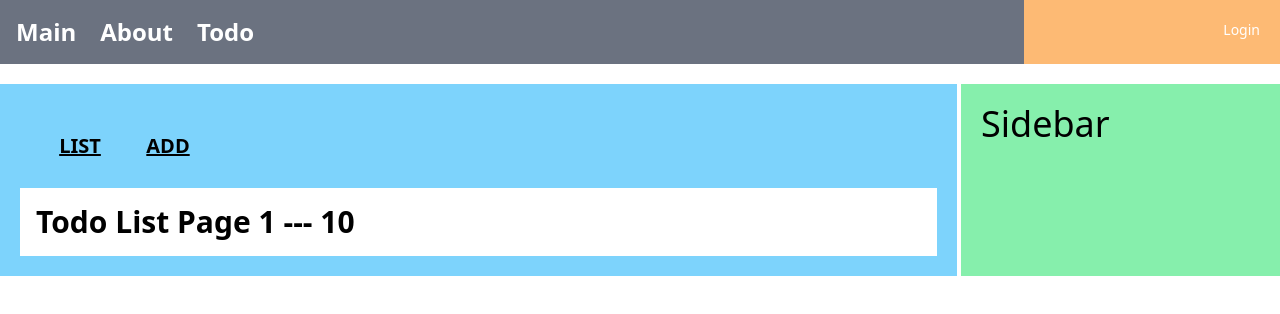
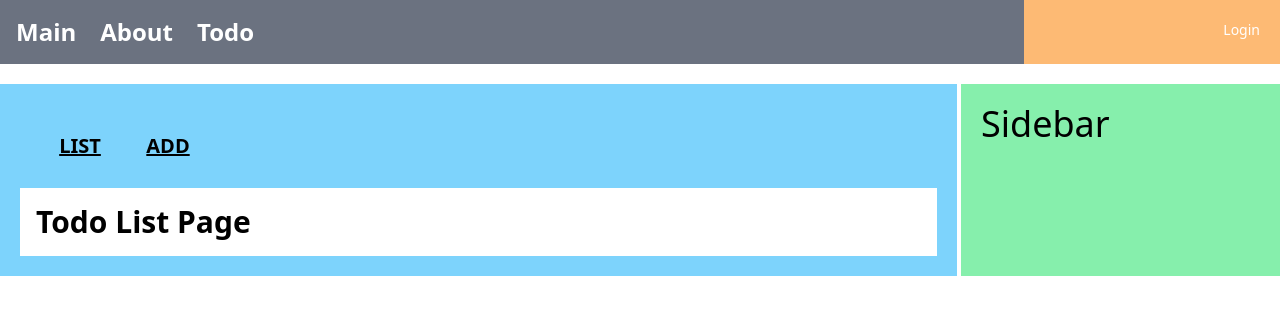
Before and after one commit to seminify/mall, a React (Create React App) app in the folder app/: page /todo/list in a window 1280 px wide. Shown: the top 314 px of the page. Built offline with nearby package versions, Linux system fonts and the light colour scheme.

Commit message:
동적 페이지 이동

```diff
--- a/app/src/pages/todo/ListPage.js
+++ b/app/src/pages/todo/ListPage.js
@@ -1,20 +1,7 @@
-import { useSearchParams } from 'react-router-dom';
-
-const ListPage = () => {
-  const [searchParams] = useSearchParams();
-  const page = searchParams.get('page')
-    ? parseInt(searchParams.get('page'))
-    : 1;
-  const size = searchParams.get('size')
-    ? parseInt(searchParams.get('size'))
-    : 10;
-  return (
-    <div className='w-full bg-white p-4'>
-      <div className='text-3xl font-extrabold'>
-        Todo List Page {page} --- {size}
-      </div>
-    </div>
-  );
-};
+const ListPage = () => (
+  <div className='w-full bg-white p-4'>
+    <div className='text-3xl font-extrabold'>Todo List Page</div>
+  </div>
+);
 
 export default ListPage;
--- /dev/null
+++ b/app/src/pages/todo/ModifyPage.js
@@ -0,0 +1,9 @@
+const ModifyPage = () => {
+  return (
+    <div className='w-full bg-white p-4'>
+      <div className='text-3xl font-extrabold'>Todo Modify Page</div>
+    </div>
+  );
+};
+
+export default ModifyPage;
--- a/app/src/pages/todo/ReadPage.js
+++ b/app/src/pages/todo/ReadPage.js
@@ -1,10 +1,36 @@
-import { useParams } from 'react-router-dom';
+import {
+  createSearchParams,
+  useNavigate,
+  useParams,
+  useSearchParams,
+} from 'react-router-dom';
 
 const ReadPage = () => {
   const { tno } = useParams();
+  const navigate = useNavigate();
+  const [searchParams] = useSearchParams();
+  const page = searchParams.get('page')
+    ? parseInt(searchParams.get('page'))
+    : 1;
+  const size = searchParams.get('size')
+    ? parseInt(searchParams.get('size'))
+    : 10;
+  const search = createSearchParams({
+    page,
+    size,
+  }).toString();
+  const moveToModify = (tno) => {
+    navigate({
+      pathname: `../modify/${tno}`,
+      search,
+    });
+  };
   return (
     <div className='mt-6 w-full bg-white font-extrabold'>
       <div className='text-2xl'>Todo Read Page {tno}</div>
+      <div>
+        <button onClick={() => moveToModify(tno)}>Test Modify</button>
+      </div>
     </div>
   );
 };
--- a/app/src/router/todoRouter.js
+++ b/app/src/router/todoRouter.js
@@ -5,6 +5,7 @@ const Loading = <div>Loading....</div>;
 const TodoAdd = lazy(() => import('pages/todo/AddPage'));
 const TodoList = lazy(() => import('pages/todo/ListPage'));
 const TodoRead = lazy(() => import('pages/todo/ReadPage'));
+const TodoModify = lazy(() => import('pages/todo/ModifyPage'));
 
 const todoRouter = () => [
   {
@@ -40,6 +41,14 @@ const todoRouter = () => [
       </Suspense>
     ),
   },
+  {
+    path: 'modify/:tno',
+    element: (
+      <Suspense fallback={Loading}>
+        <TodoModify />
+      </Suspense>
+    ),
+  },
 ];
 
 export default todoRouter;
```
